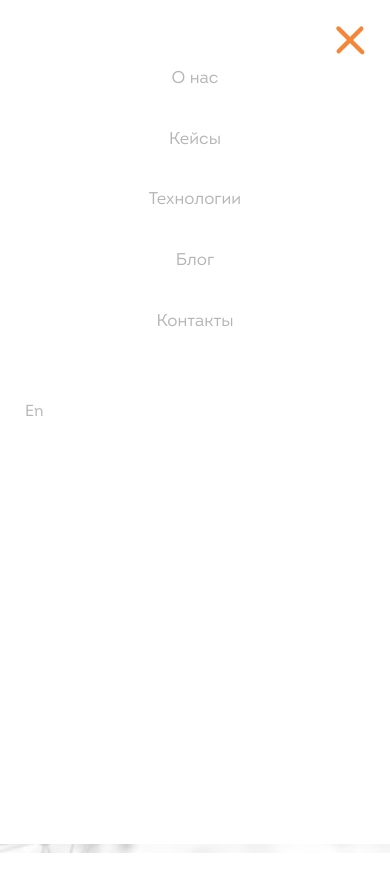
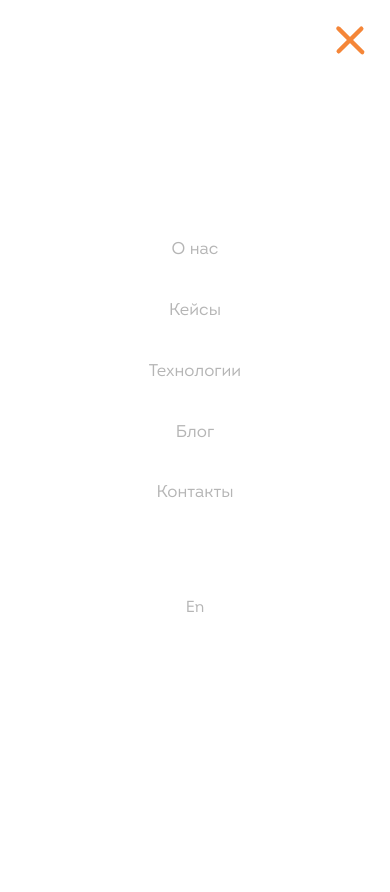
Before and after one commit to budfy/z-union, a website: page src/index.html in a window 390 px wide. Both pictures are taken after a click on the icon 350 px from the left and 40 px from the top of the page. Before the commit the page ends 853 px from the top, so only its background shows below. Drawn offline with nearby package versions, Linux system fonts and the light colour scheme; files that its build step writes are made by us from their sources; files whose address does not match are found by name.

Commit message:
Main menu rebuild

```diff
--- a/gulpfile.js
+++ b/gulpfile.js
@@ -45,8 +45,7 @@ let gulp = require ('gulp'),
         'node_modules/normalize.css/normalize.css',
         'node_modules/slick-carousel/slick/slick.css',
         'node_modules/magnific-popup/dist/magnific-popup.css',
-        'node_modules/animate.css/animate.css',
-        'node_modules/Slidebars/dist/slidebars.css'
+        'node_modules/animate.css/animate.css'
       ])
       .pipe(sourcemaps.init())
       .pipe(concat('libs.min.css')) //склеиваем их в один файл с указанным именем
@@ -65,8 +64,7 @@ let gulp = require ('gulp'),
         'src/js/jquery.resizeOnApproach.1.0.min.js',
         'node_modules/isotope-layout/dist/isotope.pkgd.js',
         'node_modules/wowjs/dist/wow.js',
-        'node_modules/jquery-scrollify-vilcheuski/jquery.scrollify.js',
-        'node_modules/Slidebars/dist/slidebars.js'
+        'node_modules/jquery-scrollify-vilcheuski/jquery.scrollify.js'
       ])
       .pipe(sourcemaps.init())
       .pipe(concat('libs.min.js'))
--- a/src/components/_header.html
+++ b/src/components/_header.html
@@ -5,7 +5,7 @@
         <a href="./"><img src="img/logo.svg " alt="Z-UNION"></a>
         <a href="" class="header__lang-checker"><span>En</span></a>
       </div>
-      <div class="burger__menu toggle-id-1">
+      <div class="burger__menu">
         <svg class="ham hamRotate ham8" viewBox="0 0 100 100" width="80" onclick="this.classList.toggle('active')">
           <path class="line top"
             d="m 30,33 h 40 c 3.722839,0 7.5,3.126468 7.5,8.578427 0,5.451959 -2.727029,8.421573 -7.5,8.421573 h -20" />
@@ -13,19 +13,8 @@
           <path class="line bottom"
             d="m 70,67 h -40 c 0,0 -7.5,-0.802118 -7.5,-8.365747 0,-7.563629 7.5,-8.634253 7.5,-8.634253 h 20" />
         </svg>
-
       </div>
-      <nav class="header__nav mobile__nav" off-canvas="id-1 right push">
-        <ul>
-          <li><a href="about.html" class="nav__link">О нас</a></li>
-          <li><a href="cases.html" class="nav__link">Кейсы</a></li>
-          <li><a href="technologies.html" class="nav__link">Технологии</a></li>
-          <li><a href="blog.html" class="nav__link">Блог</a></li>
-          <li><a href="contacts.html" class="nav__link">Контакты</a></li>
-        </ul>
-        <a href="" class="header__lang-checker mobile-checker"><span>En</span></a>
-      </nav>
-      <nav class="header__nav">
+      <nav class="header__nav header__nav-white">
         <ul>
           <li><a href="about.html" class="nav__link">О нас</a></li>
           <li><a href="cases.html" class="nav__link">Кейсы</a></li>
--- a/src/index.html
+++ b/src/index.html
@@ -2,7 +2,7 @@
 
     <body>
       @@include('./components/_header.html')
-        <div canvas="container">
+        <div class="page__content">
 
         <!-- -------------------------------------- WRITE CODE HERE -------------------------------------- -->
         <main>
--- a/src/js/main.js
+++ b/src/js/main.js
@@ -4,26 +4,23 @@ $(function () {
     var url = window.location.hash;
     if($(this).scrollTop() >= window.innerHeight * 0.8 && url != '#8') {
         $('.top__menu').addClass('scrolled');
-    }
-    else{
+        $('.burger__menu-black').hide();
+      }
+      else{
         $('.top__menu').removeClass('scrolled');
+        $('.burger__menu-black').show();
     }
   });
 
-  var controller = new slidebars();
-        controller.init();
-        $( '.toggle-id-1' ).on( 'click', function ( event ) {
-          // Stop default action and bubbling
-          event.stopPropagation();
-          event.preventDefault();
-          // Toggle the Slidebar with id 'id-1'
-          controller.toggle( 'id-1' );
-        } );
+  $('.burger__menu').click(function () {
+    $('.header__nav-white').toggleClass('header__nav--open');
+    $('.page__content').toggleClass('page__content-toggle');
+  });
 
-  // $('.burger__menu, .burger__menu-black').click(function () {
-  //   $('.header__nav').toggleClass('header__nav--open');
-  //   $('body').toggle().css({"position":"absolute","transform":"translateX(-100%)","overflow-x":"auto"});
-  // });
+  $('.burger__menu-black').click(function () {
+    $('.header__nav-black').toggleClass('header__nav--open');
+    $('.page__content').toggleClass('page__content-toggle');
+  });
 
   $('.cases__burger-icon').click(function () {
     $(this).toggleClass('clicked');
--- a/src/scss/_cases.scss
+++ b/src/scss/_cases.scss
@@ -56,7 +56,7 @@
       display: flex;
       justify-content: space-between;
       flex-wrap: wrap;
-      width: 100%;
+      width: calc(100% - 190px);
 
       .slider__subtitle {
         font-size: 20px;
@@ -85,7 +85,7 @@
     .slider__content {
       padding-top: 50px;
       border-top: 1px solid #e6e6e6;
-      //max-width: calc(100vw - 412px); //включить, если слайдеры будут выходить за пределы экрана
+      width: calc(100% - 150px);
       position: relative;
 
       .slider__description {
--- a/src/scss/_global.scss
+++ b/src/scss/_global.scss
@@ -1,17 +1,19 @@
-html{
+html {
   box-sizing: border-box;
 }
 
-*, *::before, *::after{
+*,
+*::before,
+*::after {
   box-sizing: inherit;
 }
 
-html{
+html {
   height: 100%;
   position: relative;
 }
 
-body{
+body {
   font-family: 'Intro-Book';
   line-height: 110%;
   font-weight: 400;
@@ -21,29 +23,49 @@ body{
   transition: all 1s;
 }
 
-a{
+a {
   text-decoration: none;
 }
 
-ul, li{
+ul,
+li {
   list-style: none;
   margin: 0;
   padding: 0;
 }
 
-h1, h2, h3, h4, h5, h6, p{
+h1,
+h2,
+h3,
+h4,
+h5,
+h6,
+p {
   margin: 0;
   padding: 0;
   font-weight: 400;
 }
 
-.container{
+.container {
   max-width: 1440px;
   margin: 0 auto;
 }
 
-button, input{
+button,
+input {
   margin: 0;
   padding: 0;
   -webkit-appearance: none;
 }
+
+.page__content {
+  transition: transform 1s;
+  height: 100%;
+
+  &-toggle {
+    transform: translateX(-100%);
+    overflow-x: auto;
+    overflow-y: hidden;
+    height: 100vh;
+  }
+}
--- a/src/scss/_media.scss
+++ b/src/scss/_media.scss
@@ -396,7 +396,7 @@
       padding-top: 50px;
       border-top: 1px solid #e6e6e6;
       position: relative;
-      max-width: unset;
+      width: 100%;
     }
 
     .website__slide {
@@ -566,18 +566,19 @@
   }
 
   .header.header-black .header__wrapper {
-    padding: 0;
+    padding: 20px 0;
     margin: 0 20px;
     position: relative;
   }
 
   .top__menu .header__wrapper {
-    padding: 0 30px;
+    padding: 20px 30px;
   }
 
   .header__wrapper {
     position: relative;
-    margin: 20px;
+    padding: 20px;
+    margin: 0;
     justify-content: space-between;
 
     .burger__menu,
@@ -655,10 +656,9 @@
       position: fixed;
       top: 0;
       right: 0;
-      display: none;
-      &.mobile__nav{
-        display: block;
-      }
+      transform: translateX(100%);
+      transition: transform 1s;
+      padding-bottom: 30px;
 
       &.header__nav-black {
         background-color: #232322;
@@ -680,11 +680,10 @@
       }
 
 
-      // &.header__nav--open {
-      //   transform: translateX(100%);
-      //   padding-bottom: 30px;
-      //   opacity: 1;
-      // }
+      &.header__nav--open {
+        transform: translateX(0);
+        opacity: 1;
+      }
     }
 
     .header__lang-checker {
@@ -714,7 +713,7 @@
   }
 
   .mainpage__wrapper {
-    height: calc(100vh - 83px);
+    height: calc(100vh - 90px);
   }
 
   .blog__post-wrapper .blog__post-content .post__imagin-paragraph {
```
Also changed, not shown: src/about.html (+2 -2 lines), build/about.html, build/blog-post.html, build/blog.html, build/cases.html, build/contacts.html, build/css/libs.min.css, build/css/style.min.css, build/index.html, build/js/main.min.js, build/presentation.html, 1 other file.
